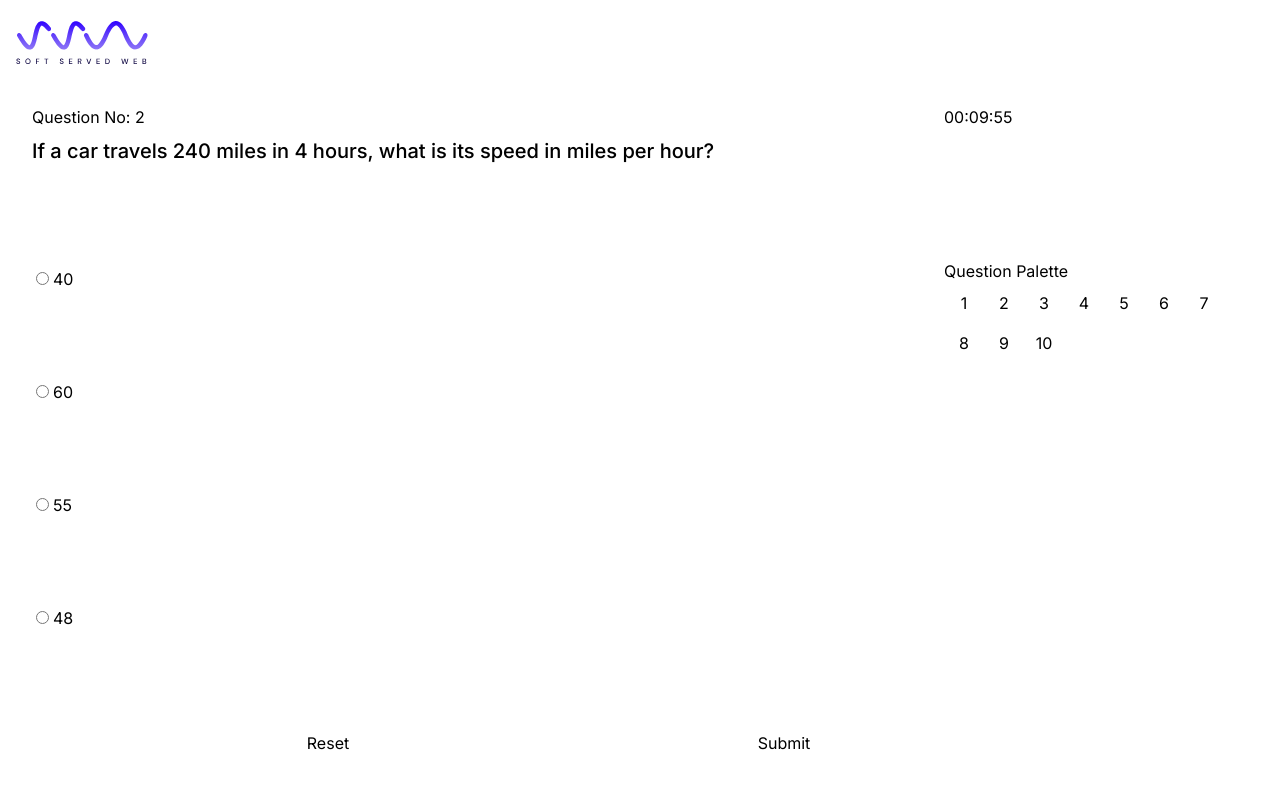
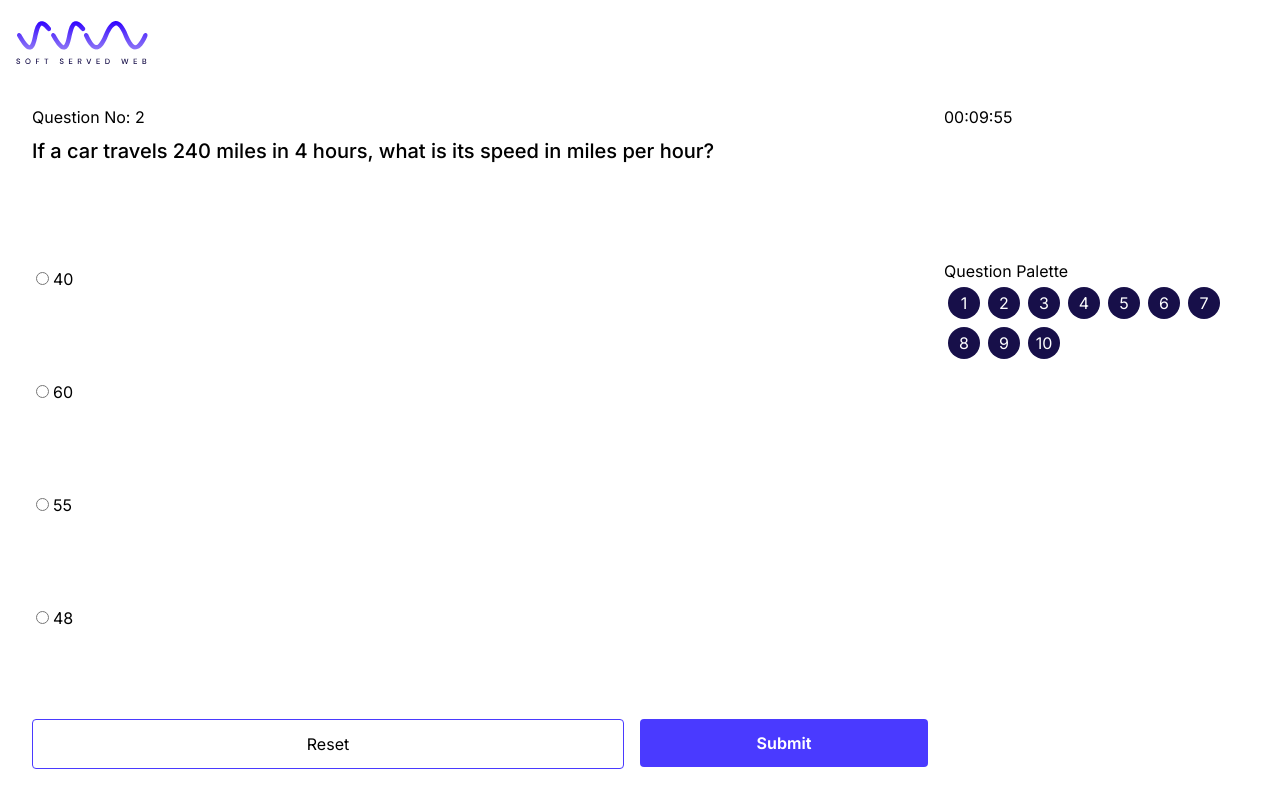
Before and after one commit to aswnss-m/apptitude_test, a React (Vite) app: page /test/1 in a window 1280 px wide. Shown: the top 808 px of the page. Built offline with nearby package versions, Linux system fonts and the light colour scheme.

Commit message:
changed styles

```diff
--- a/src/Pages/Test.jsx
+++ b/src/Pages/Test.jsx
@@ -13,11 +13,15 @@ function Test() {
   };
 
   useEffect(() => {
-    document.addEventListener('visibilitychange', ()=>{
-      document.title = document.hidden ? 'You are away' : 'You are back';
-    });
-
-  }, []);
+    const handleVisibilityChange = () => {
+      if (document.hidden) {
+        alert('You are not allowed to switch tabs');
+      } else {
+        // document.title = 'You are back';
+        console.log('You are back');
+      }
+    };
+  }, [])
 
 
   const [currentQuestion, setCurrentQuestion] = useState(0);
@@ -78,8 +82,8 @@ function Test() {
             {questions.map((q, index) => (
               <button
                 key={index}
-                className={`rounded-full w-8 h-8 m-1 ${
-                  qids.has(index) ? 'bg-green-500' : 'bg-gray-500'
+                className={`rounded-full text-primary w-8 h-8 m-1 ${
+                  qids.has(index) ? 'bg-tertiary' : 'bg-secondary'
                 }`}
                 onClick={() => handleQuestionChange(index)}
               >
@@ -95,8 +99,8 @@ function Test() {
                 key={index}
                 className={`bg-gray-300 py-2 rounded transition-all duration-500 flex-grow ${
                   selectedOption === option
-                    ? 'bg-green-500'
-                    : 'hover:bg-gray-200'
+                    ? 'bg-tertiary text-primary'
+                    : 'hover:bg[#fdfdfd]'
                 }`}
                 htmlFor={`option${index}`}
               >
@@ -115,13 +119,13 @@ function Test() {
           </div>
         </div>
         <div className="col-span-2 row-start-5">
-          <button className='bg-red-400 hover:bg-red-300 w-full p-3 rounded'>
+          <button className='border border-tertiary w-full p-3 rounded'>
             Reset
           </button>
         </div>
         <div className="col-start-3 row-start-5">
           <button
-            className='bg-green-400 hover:bg-green-300 w-full p-3 rounded'
+            className='bg-tertiary font-bold text-primary hover:bg-green-300 w-full p-3 rounded'
             onClick={handleAnswerSubmit}
           >
             Submit
```
